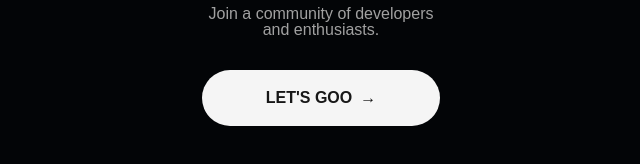
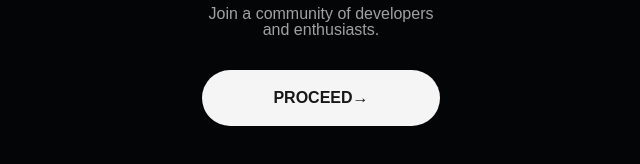
Before and after one commit to saatvik-10/gdg-form-2026, a Next.js app: page / in a window 1280 px wide. Shown: the part 396-560 px from the top of the page, without its empty margins (319-959 px from the left). Built offline with nearby package versions, Linux system fonts and the light colour scheme; a web font is replaced by a local one.

Commit message:
updated ui

```diff
--- a/app/layout.tsx
+++ b/app/layout.tsx
@@ -12,7 +12,7 @@ export const metadata: Metadata = {
   title: 'GDG MIT-WPU Recruitment Form',
   description:
     'Apply to join GDG on Campus at MIT-WPU. Fill out the recruitment form to embark on your journey.',
-  icons: { icon: '/assets/gdg-logo.png' },
+  icons: { icon: '/assets/gdg-logo-meta.png' },
 };
 
 export const viewport: Viewport = {
--- a/app/registration-closed/page.tsx
+++ b/app/registration-closed/page.tsx
@@ -2,7 +2,7 @@
 
 export default function RegistrationClosed() {
   return (
-    <main className='h-[100dvh] md:h-auto md:min-h-[100dvh] relative flex flex-col items-center p-4 pt-6 md:p-16'>
+    <main className='h-[100dvh] md:h-auto md:min-h-[100dvh] relative flex flex-col items-center p-4 pt-6 md:p-16 justify-center'>
       <div className='flex flex-col items-center justify-center bg-neutral-900 p-6 py-8 rounded-xl md:w-[90%] max-w-[500px] w-full min-h-[400px] h-fit max-h-full overflow-y-auto md:overflow-y-visible gap-6'>
         <div className="flex flex-col items-center justify-center flex-grow w-full text-center gap-6 mt-8">
           <div className="flex items-center justify-center bg-white p-4 rounded-full mb-2">
--- a/app/socials/page.tsx
+++ b/app/socials/page.tsx
@@ -15,7 +15,8 @@ const STEPS = ['Details', 'Domain', 'Questions', 'Embarked'];
 
 export default function EmbarkedPage() {
   const router = useRouter();
-  const { isSubmitted, setIsSubmitted, setSelectedDomain, setRoleAnswers } = useFormContext();
+  const { isSubmitted, setIsSubmitted, setSelectedDomain, setRoleAnswers } =
+    useFormContext();
   const ready = useStepGuard(isSubmitted, '/registration');
 
   if (!ready) return null;
@@ -30,9 +31,7 @@ export default function EmbarkedPage() {
   return (
     <main className='h-[100dvh] md:h-auto md:min-h-[100dvh] relative flex flex-col items-center justify-center p-4 pt-6 md:p-16'>
       <div className='flex flex-col items-center bg-neutral-900 p-6 py-8 rounded-xl md:w-[90%] max-w-[500px] w-full min-h-[400px] h-fit max-h-full overflow-y-auto md:overflow-y-visible gap-6'>
-
         <section className='flex flex-col items-center justify-center w-full h-full gap-4 mt-8 flex-grow'>
-
           <div className='flex items-center justify-center w-16 h-16 bg-green-500/10 text-green-500 rounded-full mb-2'>
             <svg
               viewBox='0 0 24 24'
@@ -64,12 +63,19 @@ export default function EmbarkedPage() {
 
           <button
             onClick={handleAnotherDepartment}
-            className="mt-6 px-6 py-3 rounded-full bg-neutral-800 text-sm font-medium text-neutral-300 hover:bg-neutral-800 transition-colors"
+            className='cursor-pointer mt-6 px-6 py-3 rounded-full bg-neutral-100 text-sm font-medium text-neutral-900 hover:bg-neutral-200 transition-colors'
           >
             Submit for another department
           </button>
 
-          <Image src="/assets/gdg-logo.png" alt="GDG logo" width={72} height={54} className="object-contain mt-auto pt-8" priority />
+          <Image
+            src='/assets/gdg-logo.png'
+            alt='GDG logo'
+            width={72}
+            height={54}
+            className='object-contain mt-auto pt-8'
+            priority
+          />
           <p className='text-xs text-neutral-500'>on Campus MIT-WPU</p>
         </section>
       </div>
--- a/components/landing/hero.tsx
+++ b/components/landing/hero.tsx
@@ -46,10 +46,10 @@ export default function Hero() {
 
         <button
           onClick={handleLetsGo}
-          className="mt-8 flex items-center gap-2 justify-center rounded-full py-4 w-full bg-neutral-100 text-neutral-900 text-md font-bold hover:bg-neutral-200 transition-colors duration-300 disabled:opacity-50 disabled:cursor-not-allowed cursor-pointer"
+          className="mt-8 flex items-center gapFsubmit-2 justify-center rounded-full py-4 w-full bg-neutral-100 text-neutral-900 text-md font-bold hover:bg-neutral-200 transition-colors duration-300 disabled:opacity-50 disabled:cursor-not-allowed cursor-pointer"
           disabled={isAnimating}
         >
-          <span>LET&apos;S GOO</span>
+          <span>PROCEED</span>
           <span className="button-arrow">→</span>
         </button>
       </motion.section>
```
Also changed, not shown: public/assets/gdg-logo-meta.png (added).
